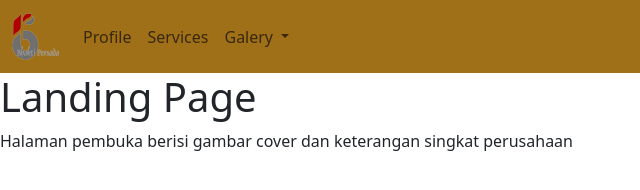
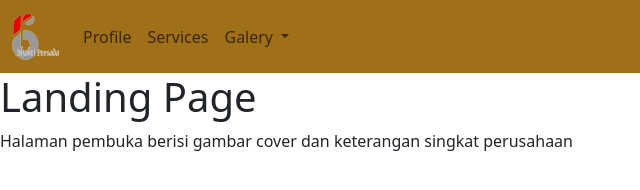
Before and after one commit to sugiartoefendisby/bhaktipersada.github.io, a plain HTML site: page index.html in a window 1280 px wide. Shown: the full height of the page, 0-640 px from the left. Drawn offline with nearby package versions, Linux system fonts and the light colour scheme.

Commit message:
ganti format logo

```diff
--- a/index.html
+++ b/index.html
@@ -10,7 +10,7 @@
   <body>
     <nav class="navbar navbar-expand-lg">
         <div class="container-fluid">
-          <a class="navbar-brand" href="index.html"><img src="/png/Bhakti Persada_putih.png" alt="bp.logo.white"></a>
+          <a class="navbar-brand" href="index.html"><img src="/png/Bhakti Persada_putih.webp" alt="bp.logo.white"></a>
           <button class="navbar-toggler" type="button" data-bs-toggle="collapse" data-bs-target="#navbarSupportedContent" aria-controls="navbarSupportedContent" aria-expanded="false" aria-label="Toggle navigation">
             <span class="navbar-toggler-icon"></span>
           </button>
```
Also changed, not shown: png/Bhakti Persada_putih.webp (added).
